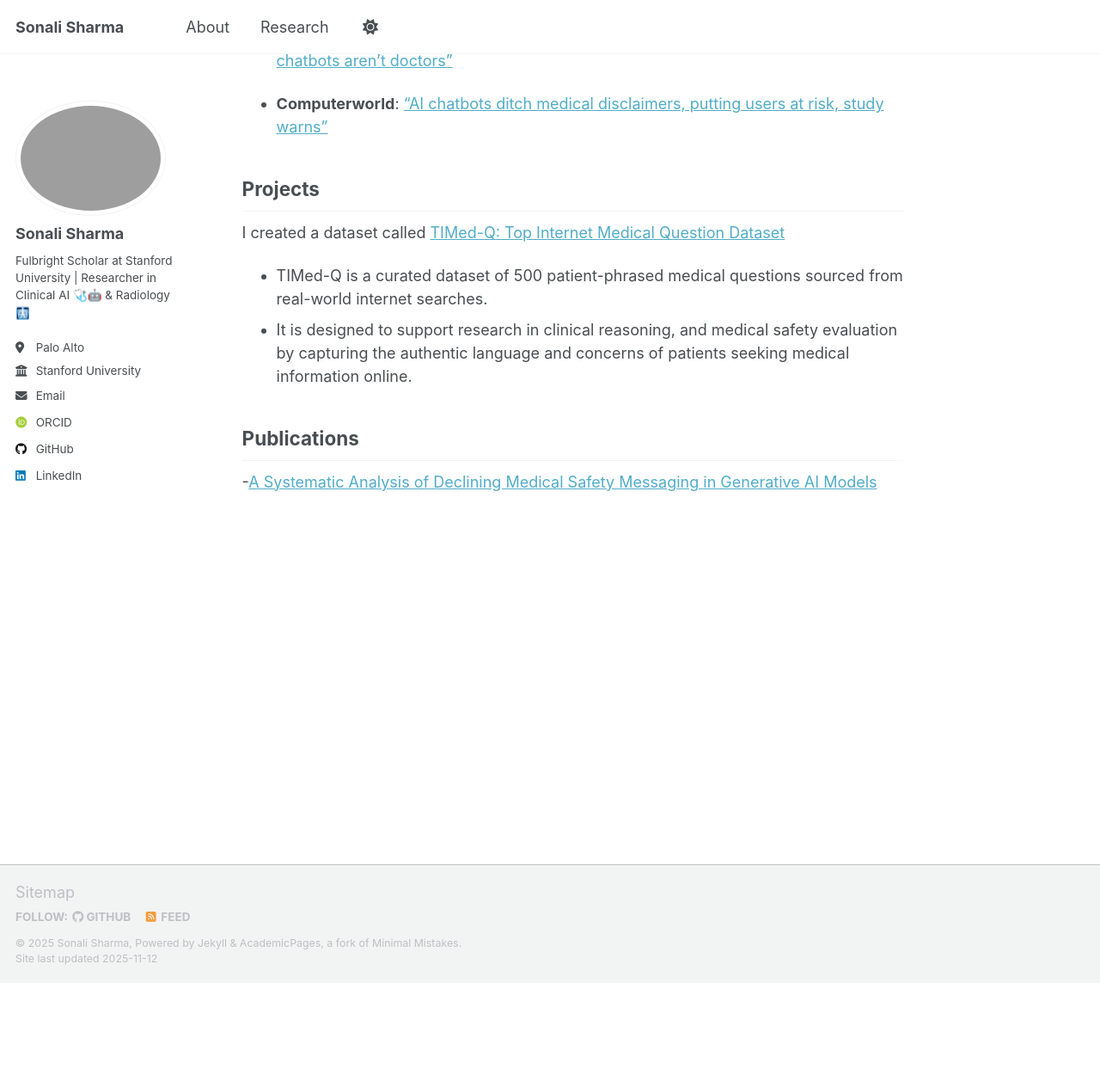
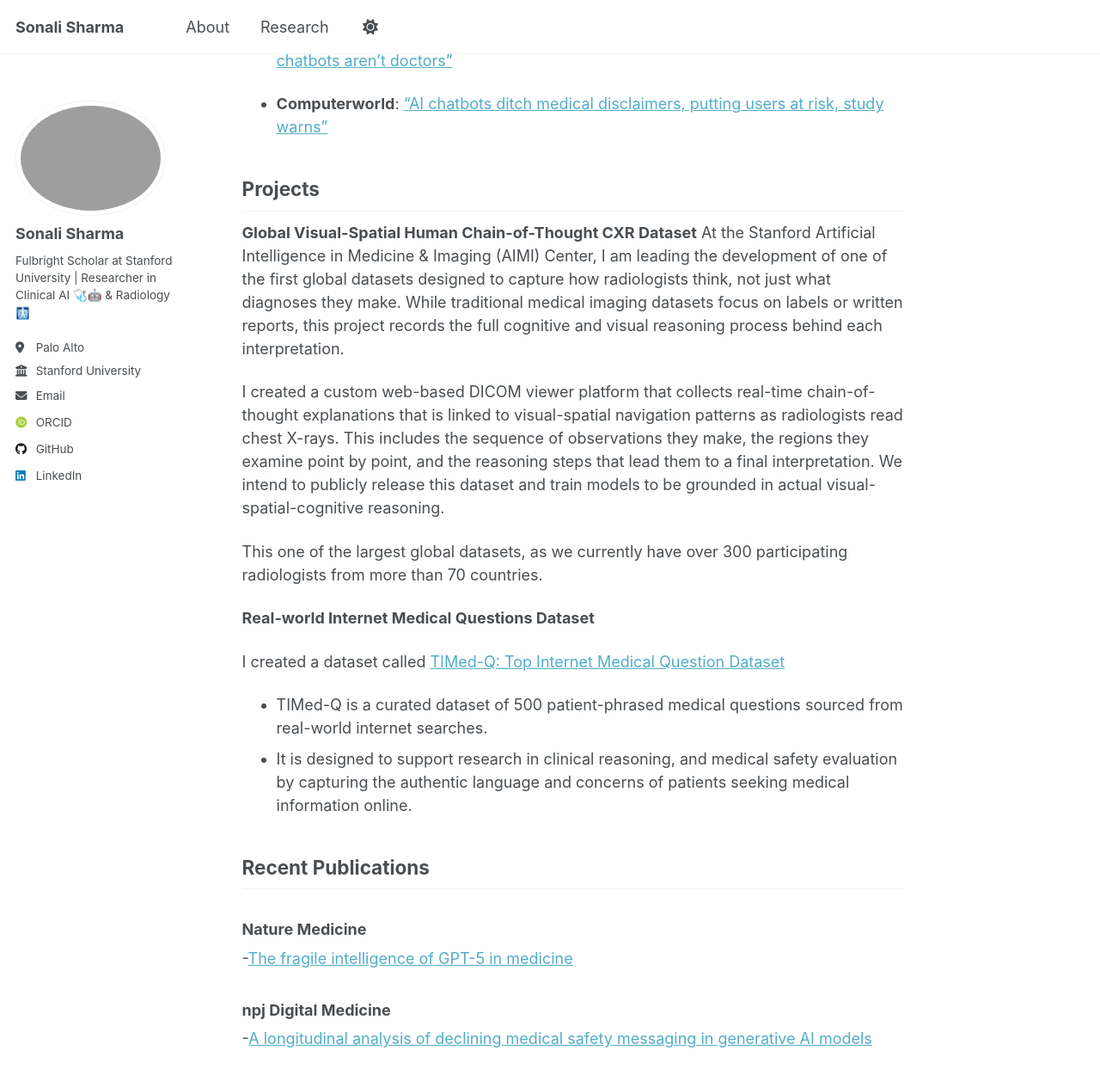
Before and after one commit to sonalisharma-3/sonalisharma-3.github.io, a Jekyll site: the page built from _pages/research.md, in a window 1280 px wide and 1400 px high, scrolled down 257 px. Shown: the top 1257 px of the window at 86% size. Built offline with Jekyll 4.4.1, drawn with Linux system fonts in a browser that asks for light colours; some web fonts are replaced; a script that is not in the unit is left out.

Commit message:
Update research.md

```diff
--- a/_pages/research.md
+++ b/_pages/research.md
@@ -15,10 +15,22 @@ My recent paper on the [lack of medical disclaimers in AI models](https://arxiv.
 
 ## Projects
 
+**Global Visual-Spatial Human Chain-of-Thought CXR Dataset**
+At the Stanford Artificial Intelligence in Medicine & Imaging (AIMI) Center, I am leading the development of one of the first global datasets designed to capture how radiologists think, not just what diagnoses they make. While traditional medical imaging datasets focus on labels or written reports, this project records the full cognitive and visual reasoning process behind each interpretation.
+
+I created a custom web-based DICOM viewer platform that collects real-time chain-of-thought explanations that is linked to visual-spatial navigation patterns as radiologists read chest X-rays. This includes the sequence of observations they make, the regions they examine point by point, and the reasoning steps that lead them to a final interpretation. We intend to publicly release this dataset and train models to be grounded in actual visual-spatial-cognitive reasoning.
+
+This one of the largest global datasets, as we currently have over 300 participating radiologists from more than 70 countries.
+
+**Real-world Internet Medical Questions Dataset**
+
 I created a dataset called [TIMed-Q: Top Internet Medical Question Dataset](https://github.com/sonalisharma-3/TIMed-Q)
 - TIMed-Q is a curated dataset of 500 patient-phrased medical questions sourced from real-world internet searches.
 - It is designed to support research in clinical reasoning, and medical safety evaluation by capturing the authentic language and concerns of patients seeking medical information online.
 
-## Publications
+## Recent Publications
+### **Nature Medicine**
+-[The fragile intelligence of GPT-5 in medicine]( https://www.nature.com/articles/s41591-025-04008-8)
 
--[A Systematic Analysis of Declining Medical Safety Messaging in Generative AI Models](https://arxiv.org/abs/2507.08030)
+### **npj Digital Medicine**
+-[A longitudinal analysis of declining medical safety messaging in generative AI models]( [https://www.nature.com/articles/s41591-025-04008-8](https://www.nature.com/articles/s41746-025-01943-1))
```
